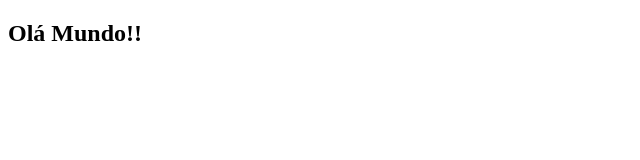
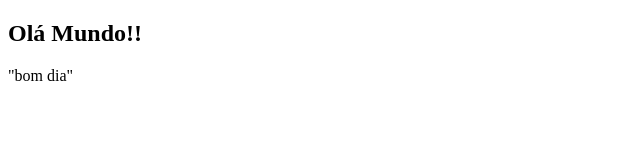
Before and after one commit to Argolo-Micael/GIt_Teste, a plain HTML site: page index.html in a window 1280 px wide. Shown: the full height of the page, 0-640 px from the left. Drawn offline with Linux system fonts and the light colour scheme.

Commit message:
Update index.html

```diff
--- a/index.html
+++ b/index.html
@@ -8,6 +8,6 @@
 </head>
 <body>
     <h2>Olá Mundo!!</h2>
-    <tag p "bom dia" ></tag>
+    <p>"bom dia"</p>
 </body>
 </html>
```
